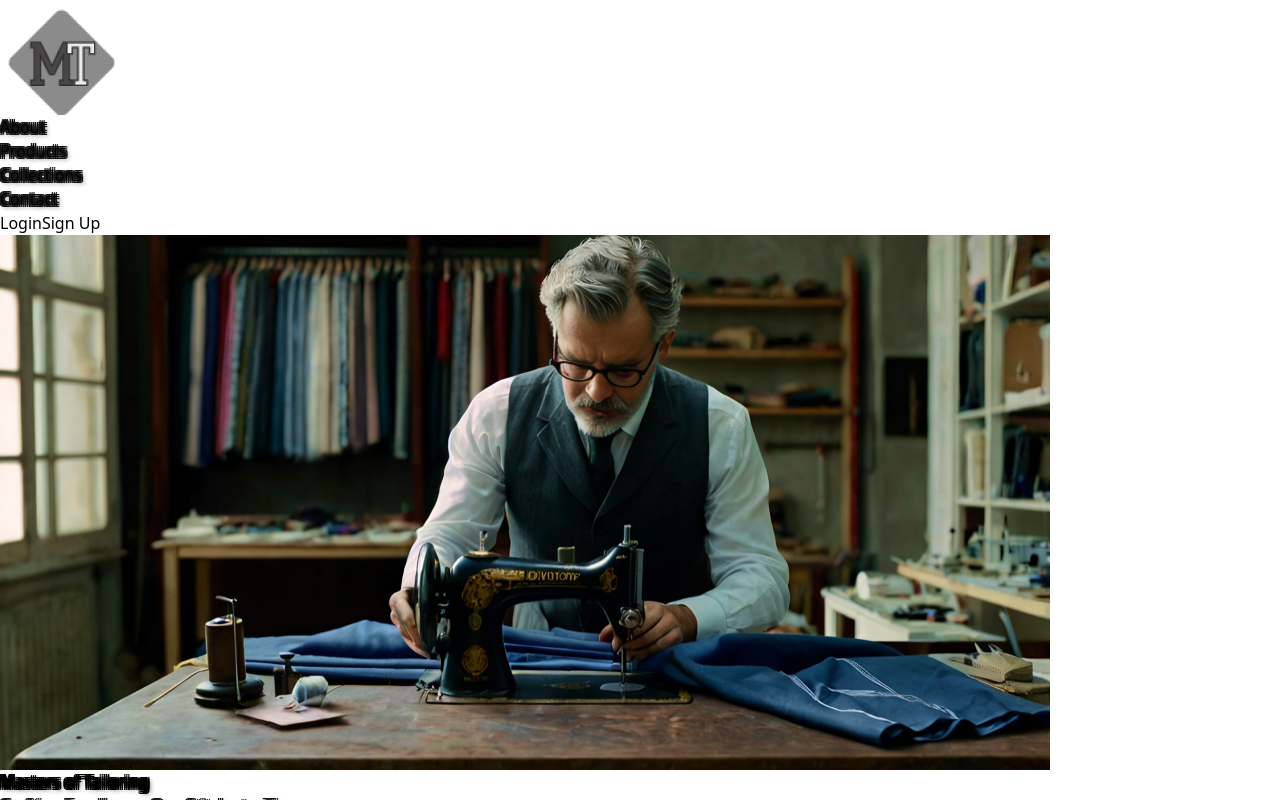
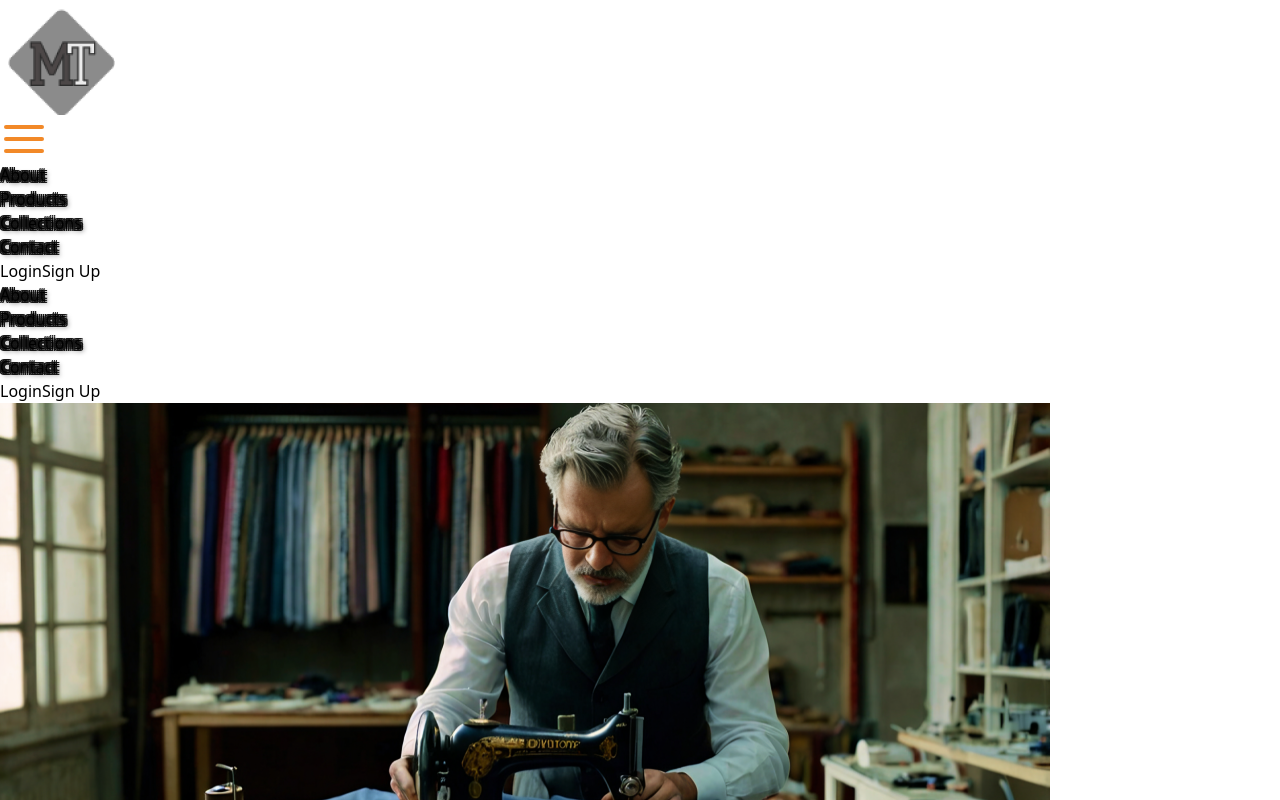
Before and after one commit to gbejoy/Masters_of_tailoring, a React (Vite) app in the folder vite-project/: page / in a window 1280 px wide. Shown: the top 800 px of the page. Built offline with nearby package versions, Linux system fonts and the light colour scheme.

Commit message:
Header changes made 3

```diff
--- a/vite-project/src/Components/Header.jsx
+++ b/vite-project/src/Components/Header.jsx
@@ -1,17 +1,31 @@
+import { useState } from 'react';
 import Logo from "/Website-logo.png"
+import styles from './Header.module.css'
+import Navbar from './Navbar';
 
 function Header({ isLogged })
 {
+    const [ isHamClicked, setIsHamClicked ] = useState(false);
     const btnStyles = "capitalize backdrop-blur-lg rounded-[0.5rem] w-[5rem] py-2 bg-[#13131399] hover:text-[#F28928]";
-    const navItems = "capitalize text-lg text-stone-100 shadow-text-light hover:text-[#F28928]"
+    const navItems = "capitalize text-[1rem] md:text-lg text-stone-100 shadow-text-light hover:text-[#F28928]";
+
+    function handleClickShow()
+    {
+        setIsHamClicked(prevState => !prevState);
+    }
 
     return (
         <header className="w-full h-[5rem] absolute top-0 left-0 flex flex-row bg-[#13131334] backdrop-blur-[4px] border-b-2 border-stone-100 items-center justify-between px-[1rem]">
             <div className="h-16 w-16 ">
                 <img src={ Logo } alt="Company's logo" />
             </div>
-            <div className={`hidden lg:flex lg:flex-row `}>
-                <dl className="flex flex-row items-center justify-center gap-[2rem] ">
+            <button className={`md:hidden ${styles.menuButton} ${isHamClicked ? styles.active : ''}`} onClick={handleClickShow}>
+                <div className={`${styles.menuIcon}`}></div>
+            </button>
+            <Navbar isClicked={isHamClicked} isLogged={isLogged} />
+
+            <div className={`hidden md:flex flex-row `}>
+                <dl className="flex flex-row items-center justify-center gap-[1.25rem] lg:gap-[2rem]">
                     <dd>
                         <a href="#about" className={ navItems }>
                             About
@@ -33,7 +47,7 @@ function Header({ isLogged })
                         </a>
                     </dd>
                 </dl>
-                <div className="text-stone-100 flex flex-row gap-2 pl-[2rem] ">
+                <div className="text-stone-100 flex flex-row gap-2 pl-[1rem] lg:pl-[2rem] ">
                     { !isLogged ? <>
                         <button className={btnStyles}>
                             Login
--- /dev/null
+++ b/vite-project/src/Components/Header.module.css
@@ -0,0 +1,69 @@
+.menuButton {
+    background: transparent;
+    height: 48px;
+    width: 48px;
+    display: flex;
+    align-items: center;
+    justify-content: center;
+    position: relative;
+    border: none;
+}
+
+.menuIcon {
+    width: 40px;
+    height: 4px;
+    border-radius: 6px;
+    position: absolute;
+    transition: all 0.3s;
+    background-color: #F28928;
+}
+
+.menuIcon::before, .menuIcon::after {
+    content: "";
+    position: absolute;
+    width: 40px;
+    height: 4px;
+    background-color: #F28928;
+    border-radius: 6px;
+    transition: all 0.3s ease;
+}
+
+.menuIcon::before {
+    transform: translateY(-12px) translateX(-20px);
+}
+
+.menuIcon::after {
+    transform: translateY(12px) translateX(-20px);
+}
+
+.active {
+    .menuIcon {
+        background-color: transparent;
+    }
+
+    .menuIcon::before {
+        transform: translateX(-20px) rotate(45deg);
+    }
+    .menuIcon::after {
+        transform: translateX(-20px) rotate(-45deg);
+
+    }
+    .navbar{
+        display: block;
+        animation: showMenu 0.4s ease-in-out forwards ;
+    }
+}
+
+@keyframes showMenu {
+    0% {
+        transform: scaleY(0);
+    }
+
+    80% {
+        transform: scaleY(1.2);
+    }
+
+    100% {
+        transform: scaleY(1);
+    }
+}
--- /dev/null
+++ b/vite-project/src/Components/Navbar.jsx
@@ -0,0 +1,47 @@
+function Navbar({ isClicked, isLogged })
+{
+    const navItems = "capitalize text-[1rem] md:text-lg text-stone-100 shadow-text-light hover:text-[#F28928]";
+    const btnStyles = "text-stone-100"
+
+    return (
+        <div className={`absolute top-full left-0 w-full bg-[#13131334] backdrop-blur-[4px] md:hidden ${isClicked ? 'flex' : 'hidden'} flex-col items-center`}>
+            <dl className="flex flex-col items-center justify-center gap-2 p-4">
+                <dd>
+                    <a href="#about" className={navItems}>
+                        About
+                    </a>
+                </dd>
+                <dd>
+                    <a href="#products" className={navItems}>
+                        Products
+                    </a>
+                </dd>
+                <dd>
+                    <a href="#collections" className={navItems}>
+                        Collections
+                    </a>
+                </dd>
+                <dd>
+                    <a href="#contact" className={navItems}>
+                        Contact
+                    </a>
+                </dd>
+            </dl>
+            <div className="text-stone-100 flex flex-row gap-2 pl-[1rem] lg:pl-[2rem]">
+                {!isLogged ? (
+                    <>
+                        <button className={btnStyles}>Login</button>
+                        <button className={btnStyles}>Sign Up</button>
+                    </>
+                ) : (
+                    <div className="">
+                        <button className=""></button>
+                        <button className=""></button>
+                    </div>
+                )}
+            </div>
+        </div>
+    )
+}
+
+export default Navbar;
```
